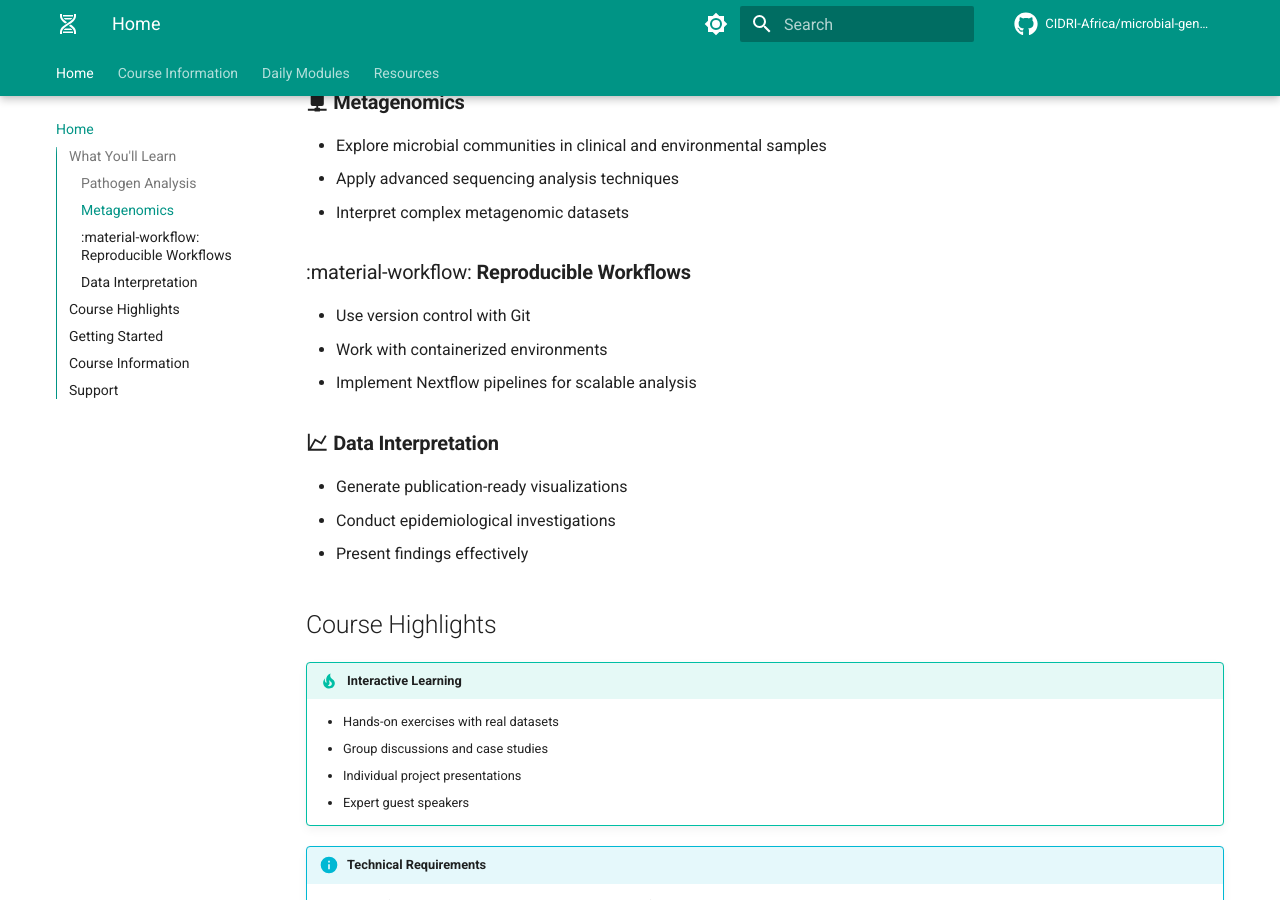
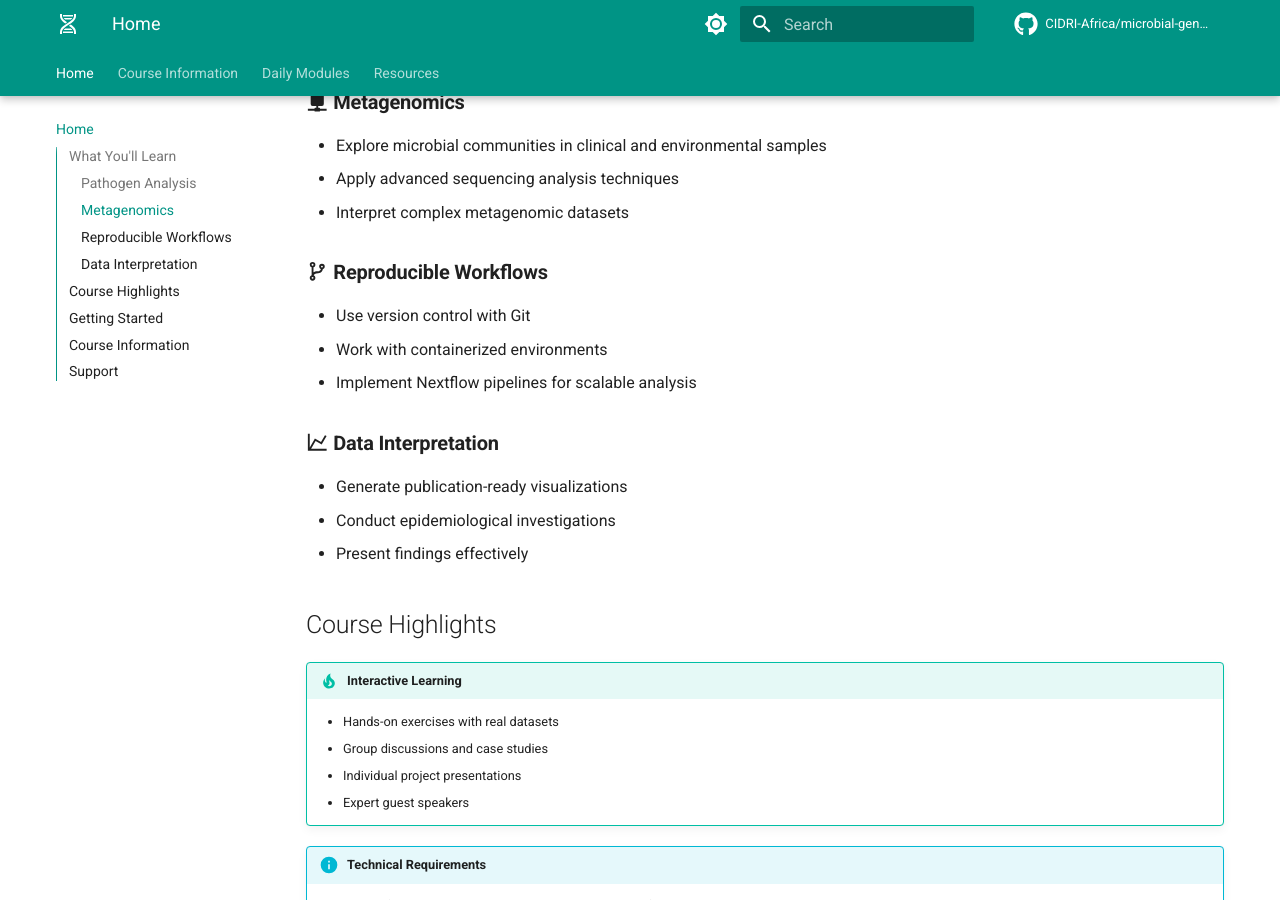
Before and after one commit to mamanambiya/microbial-genomics-training, an MkDocs documentation site: the page built from docs_src/index.md, in a window 1280 px wide and 900 px high, scrolled down 918 px. Built offline with MkDocs 1.6.1 and Material for MkDocs 9.7.7, drawn with Linux system fonts in a browser that asks for light colours; comment, search, counter and statistics services are not loaded.

Commit message:
Fix invalid Material Design icon
- Replace :material-workflow: with :material-source-branch:
- The workflow icon doesn't exist in Material Icons
- source-branch is more appropriate for workflows and version control

```diff
--- a/docs_src/index.md
+++ b/docs_src/index.md
@@ -52,7 +52,7 @@ This course provides hands-on experience with:
 - Apply advanced sequencing analysis techniques
 - Interpret complex metagenomic datasets
 
-### :material-workflow: **Reproducible Workflows**
+### :material-source-branch: **Reproducible Workflows**
 - Use version control with Git
 - Work with containerized environments
 - Implement Nextflow pipelines for scalable analysis
```
